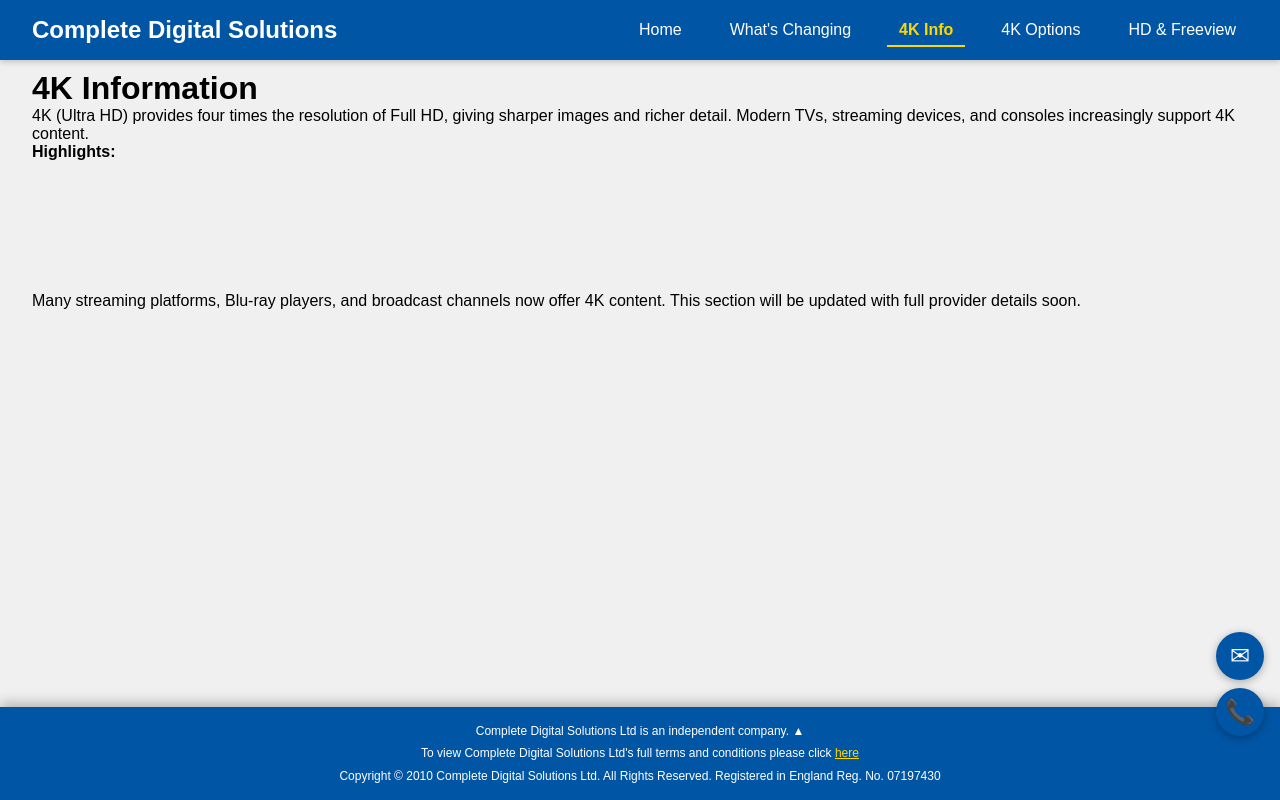
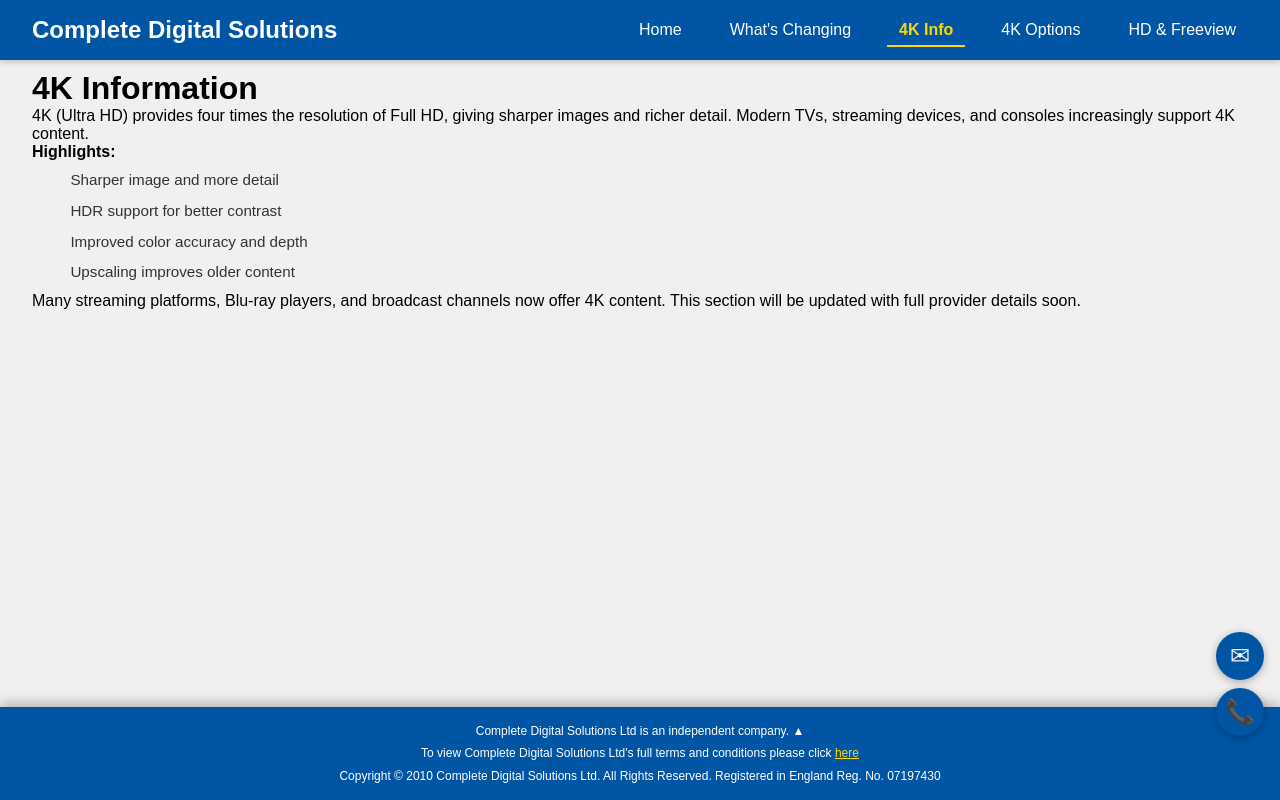
Before and after one commit to rharrison891/complete-digital-site, a PHP site: page /4k-info.html in a window 1280 px wide. Run offline with PHP 8.4, Linux system fonts and the light colour scheme.

Commit message:
Update style.css

```diff
--- a/style.css
+++ b/style.css
@@ -55,9 +55,7 @@ body {
         font-size: 0.95rem;
         line-height: 1.5;
         color: #333;
-        opacity: 0;
-        transform: translateX(-10px);
-        transition: opacity 0.3s ease, transform 0.3s ease;
+        opacity: 1;
     }
 
 /* Floating contact widget */
```
